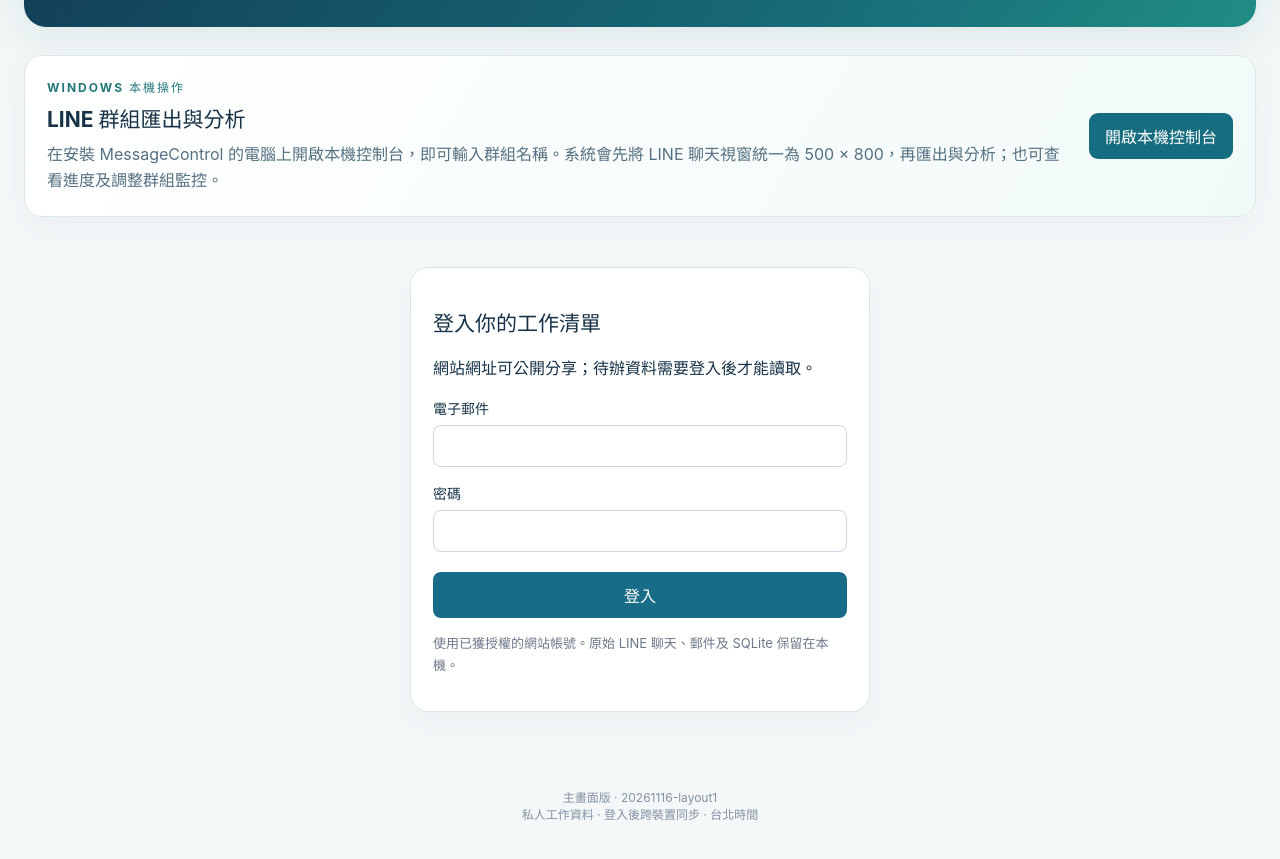
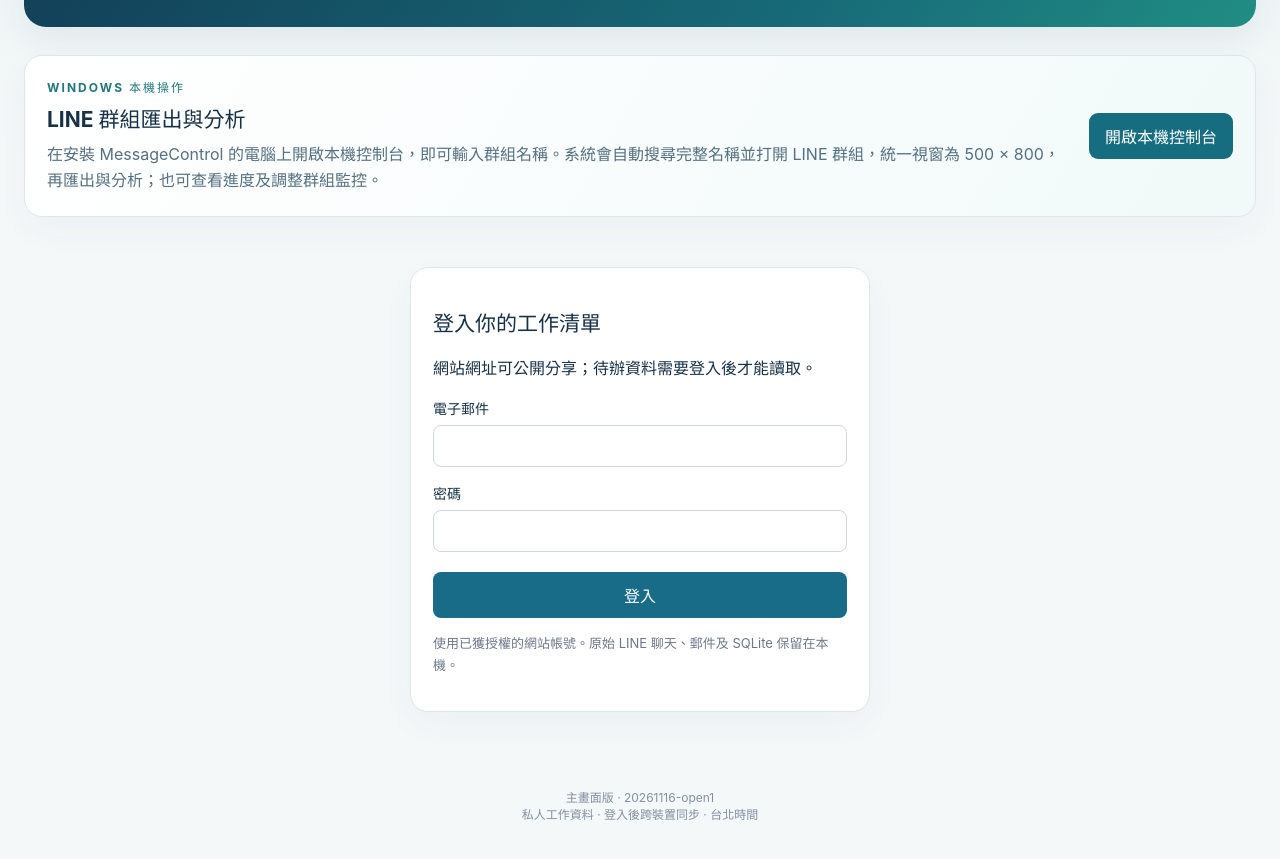
Before and after one commit to tpa3109085/work, a website: page index.html in a window 1280 px wide. Shown: the part 167-1026 px from the top of the page. Drawn offline with Linux system fonts and the light colour scheme.

Commit message:
Explain automatic LINE group opening from local control panel

```diff
--- a/api.js
+++ b/api.js
@@ -1,4 +1,4 @@
-import {validateConfig} from './core.js?v=20261116-layout1';
+import {validateConfig} from './core.js?v=20261116-open1';
 export class Cloud{
  constructor(config,storage=localStorage,fetcher=globalThis.fetch.bind(globalThis)){Object.assign(this,validateConfig(config));this.storage=storage;this.fetcher=fetcher;this.storageKey='messagecontrol-auth:'+this.url;this.refreshing=null;}
  session(){try{return JSON.parse(this.storage.getItem(this.storageKey)||'null');}catch{return null;}}
--- a/app.js
+++ b/app.js
@@ -1,11 +1,11 @@
-import {renderOriginal} from './originals.js?v=20261116-layout1';
-import {readImages,renderImages} from './images.js?v=20261116-layout1';
-import {inDueWindow,matchesDueFilter} from './tracking.js?v=20261116-layout1';
-import {readAutomation,renderAutomation} from './automation.js?v=20261116-layout1';
-import {selectDashboardView} from './dashboard.js?v=20261116-layout1';
-import config from './config.js?v=20261116-layout1';
-import {Cloud} from './api.js?v=20261116-layout1';
-import {deadline,mergeRows,validDate,validTime} from './core.js?v=20261116-layout1';
+import {renderOriginal} from './originals.js?v=20261116-open1';
+import {readImages,renderImages} from './images.js?v=20261116-open1';
+import {inDueWindow,matchesDueFilter} from './tracking.js?v=20261116-open1';
+import {readAutomation,renderAutomation} from './automation.js?v=20261116-open1';
+import {selectDashboardView} from './dashboard.js?v=20261116-open1';
+import config from './config.js?v=20261116-open1';
+import {Cloud} from './api.js?v=20261116-open1';
+import {deadline,mergeRows,validDate,validTime} from './core.js?v=20261116-open1';
 const $=id=>document.getElementById(id);
 let cloud,all=[],editing=null,busy=false;
 try{cloud=new Cloud(config);}catch{$('setup').hidden=false;$('loginButton').disabled=true;}
@@ -58,7 +58,7 @@ for(const id of ['source','priority','status','completion'])$(id).addEventListen
 $('saveDeadline').addEventListener('click',()=>saveDeadline('manual'));$('resetDeadline').addEventListener('click',()=>saveDeadline('analysis'));$('clearDeadline').addEventListener('click',()=>saveDeadline('manual',true));
 $('cancelDeadline').addEventListener('click',()=>{if(!busy){editing=null;$('deadlineDialog').close();load();}});$('deadlineDialog').addEventListener('cancel',e=>{if(busy)e.preventDefault();else editing=null;});
 if(cloud?.session())load();setInterval(()=>{if(cloud?.session()&&!editing)load();},30000);
-const BUILD='20261116-layout1';
+const BUILD='20261116-open1';
 async function resumeHomeScreen(){
  if(document.hidden||editing||document.activeElement?.matches('input,textarea'))return;
  try{
--- a/core.js
+++ b/core.js
@@ -1,4 +1,4 @@
-import {sourceAllowed} from './originals.js?v=20261116-layout1';
+import {sourceAllowed} from './originals.js?v=20261116-open1';
 export function validateConfig(config){
  const url=String(config.supabaseUrl||'').replace(/\/$/,'');
  const key=String(config.publishableKey||'');
--- a/index.html
+++ b/index.html
@@ -1,11 +1,11 @@
 <!doctype html>
 <html lang="zh-Hant"><head><meta charset="utf-8"><meta name="viewport" content="width=device-width,initial-scale=1">
 <meta http-equiv="Content-Security-Policy" content="default-src 'self'; script-src 'self'; style-src 'self'; connect-src 'self' https://*.supabase.co; img-src 'self' data:; object-src 'none'; base-uri 'none'; form-action 'self'">
-<link rel="stylesheet" href="./automation.css?v=20261116-layout1"><link rel="manifest" href="./manifest.webmanifest?v=20261116-layout1"><meta name="theme-color" content="#123d55"><meta name="apple-mobile-web-app-capable" content="yes"><meta name="apple-mobile-web-app-title" content="今日待辦"><title>MessageControl｜線上待辦</title><link rel="stylesheet" href="./style.css?v=20261116-layout1"><link rel="stylesheet" href="./extras.css?v=20261116-layout1"><link rel="stylesheet" href="./dashboard.css?v=20261116-layout1"><script type="module" src="./app.js?v=20261116-layout1"></script><link rel="stylesheet" href="images.css?v=20261116-layout1">
-<link rel="stylesheet" href="originals.css?v=20261116-layout1">
+<link rel="stylesheet" href="./automation.css?v=20261116-open1"><link rel="manifest" href="./manifest.webmanifest?v=20261116-open1"><meta name="theme-color" content="#123d55"><meta name="apple-mobile-web-app-capable" content="yes"><meta name="apple-mobile-web-app-title" content="今日待辦"><title>MessageControl｜線上待辦</title><link rel="stylesheet" href="./style.css?v=20261116-open1"><link rel="stylesheet" href="./extras.css?v=20261116-open1"><link rel="stylesheet" href="./dashboard.css?v=20261116-open1"><script type="module" src="./app.js?v=20261116-open1"></script><link rel="stylesheet" href="images.css?v=20261116-open1">
+<link rel="stylesheet" href="originals.css?v=20261116-open1">
 </head>
 <body><main><header><div><p class="eyebrow">MESSAGECONTROL</p><h1>每日待辦與群組分析</h1><p class="sub">查看交辦、期限與完成進度；在本機啟動 LINE 群組匯出與分析。</p></div><button id="logout" class="secondary" hidden>登出</button></header>
-<section class="panel local-control" aria-labelledby="localControlTitle"><div><p class="eyebrow">WINDOWS 本機操作</p><h2 id="localControlTitle">LINE 群組匯出與分析</h2><p>在安裝 MessageControl 的電腦上開啟本機控制台，即可輸入群組名稱。系統會先將 LINE 聊天視窗統一為 500 × 800，再匯出與分析；也可查看進度及調整群組監控。</p></div><a class="button-link" href="http://127.0.0.1:8765/" target="_blank" rel="noopener noreferrer">開啟本機控制台</a></section>
+<section class="panel local-control" aria-labelledby="localControlTitle"><div><p class="eyebrow">WINDOWS 本機操作</p><h2 id="localControlTitle">LINE 群組匯出與分析</h2><p>在安裝 MessageControl 的電腦上開啟本機控制台，即可輸入群組名稱。系統會自動搜尋完整名稱並打開 LINE 群組，統一視窗為 500 × 800，再匯出與分析；也可查看進度及調整群組監控。</p></div><a class="button-link" href="http://127.0.0.1:8765/" target="_blank" rel="noopener noreferrer">開啟本機控制台</a></section>
 <section id="loginPanel" class="panel login"><h2>登入你的工作清單</h2><p>網站網址可公開分享；待辦資料需要登入後才能讀取。</p>
 <div id="setup" class="notice" hidden>網站尚未連接資料服務。完成部署設定後即可登入。</div>
 <form id="loginForm"><label for="email">電子郵件</label><input id="email" type="email" autocomplete="username" required>
@@ -20,4 +20,4 @@
 <select id="completion" aria-label="完成狀態"><option value="pending" selected>未完成</option><option value="">全部進度</option><option value="done">已完成</option></select><button id="refresh" class="secondary">重新整理</button></div>
 <p id="updated" class="muted"></p><p id="resultCount" class="muted" aria-live="polite"></p><p id="error" class="error" role="alert"></p><div class="table-wrap"><table><thead><tr><th>完成</th><th>優先級</th><th>待辦／來源</th><th>承辦人</th><th>交辦情形</th><th>期限</th></tr></thead><tbody id="rows"></tbody></table></div><p id="empty" class="empty" hidden>目前沒有符合條件的待辦。</p></section></section>
 <dialog id="deadlineDialog" aria-labelledby="deadlineTitle"><h2 id="deadlineTitle">修改期限</h2><p id="deadlineTask"></p><p id="analysisDeadline" class="muted"></p><label for="deadlineDate">截止日期</label><input id="deadlineDate" type="date"><label for="deadlineTime">截止時間（選填）</label><input id="deadlineTime" type="time"><p class="muted">以台北時間計算。時間留空表示當日截止；手動期限會保留到你恢復分析結果為止。</p><p id="deadlineError" class="error" role="alert"></p><div class="actions"><button id="saveDeadline">保存手動期限</button><button id="resetDeadline" class="secondary">恢復分析期限</button><button id="clearDeadline" class="secondary">設為無期限</button><button id="cancelDeadline" class="secondary">取消</button></div></dialog>
-<footer><span id="appVersion">主畫面版 · 20261116-layout1</span><br>私人工作資料 · 登入後跨裝置同步 · 台北時間</footer></main></body></html>
+<footer><span id="appVersion">主畫面版 · 20261116-open1</span><br>私人工作資料 · 登入後跨裝置同步 · 台北時間</footer></main></body></html>
--- a/version.json
+++ b/version.json
@@ -1 +1 @@
-{"version":"20261116-layout1"}
+{"version":"20261116-open1"}
```
Also changed, not shown: manifest.webmanifest.
